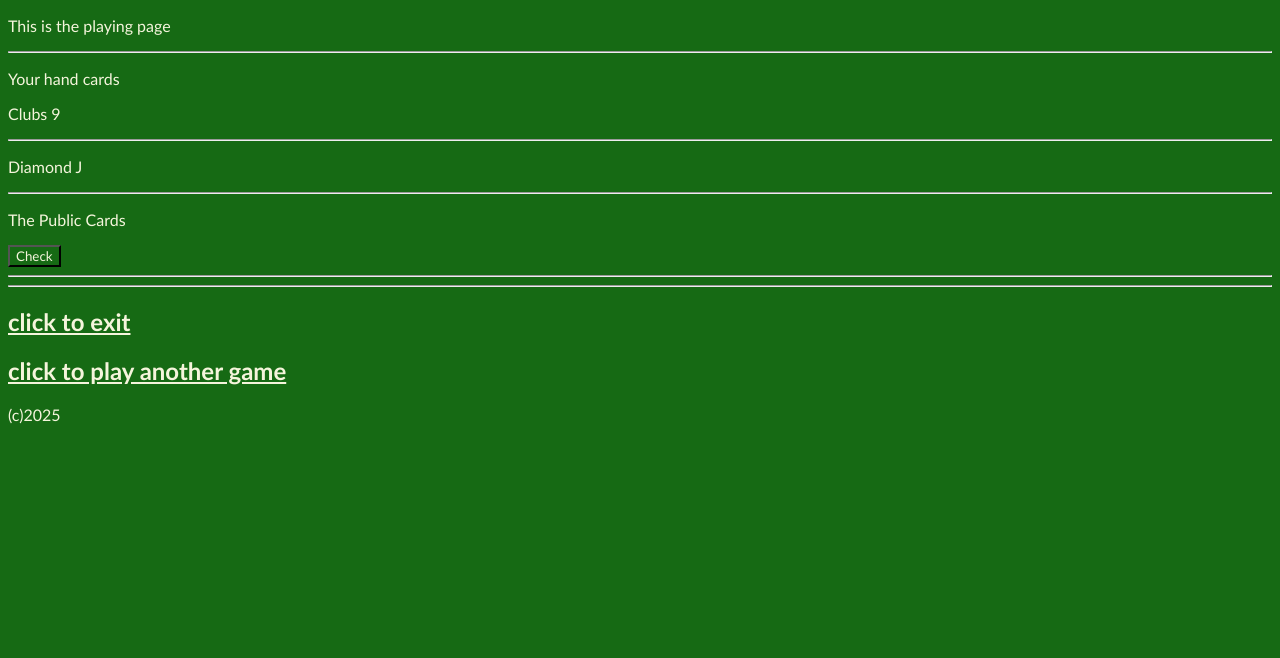
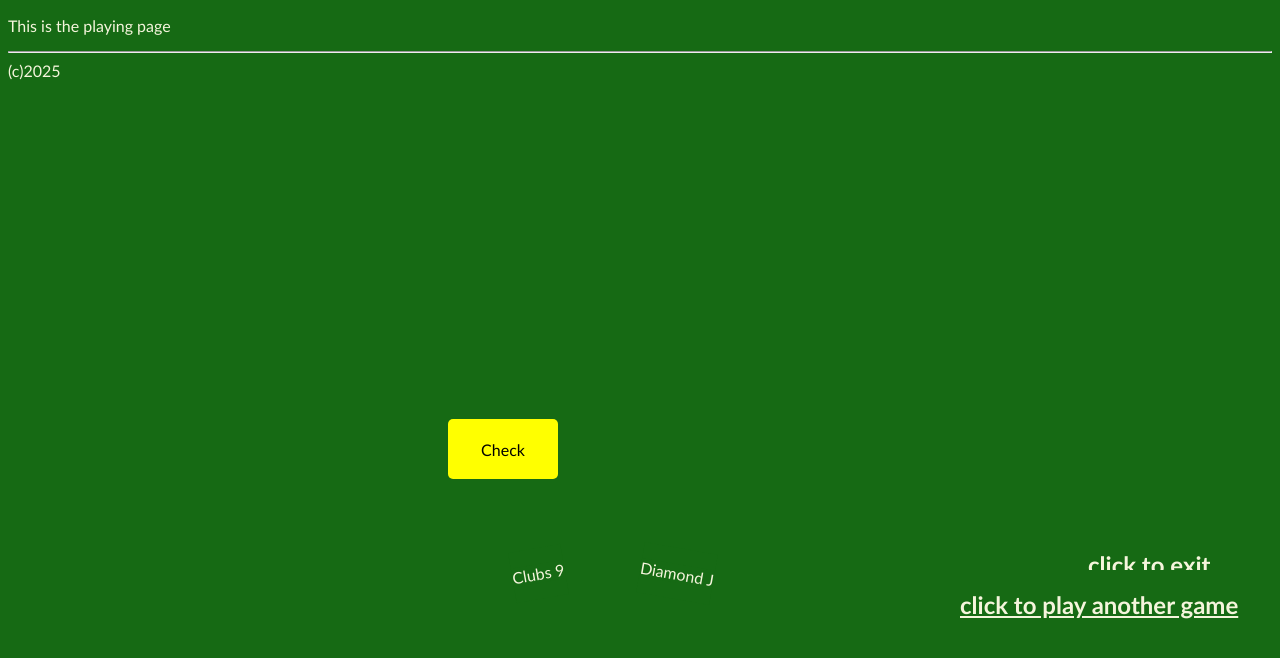
Before and after one commit to jasper22624/12-DTP, a Flask app: page /play in a window 1280 px wide. Shown: the part 121-779 px from the top of the page. Run offline with Flask 3, Linux system fonts and the light colour scheme; data comes from the database, SQL or seed files in the repository; both versions use the stored data as it was after the commit.

Commit message:
added style for html

```diff
--- a/app.py
+++ b/app.py
@@ -1,6 +1,8 @@
 from flask import Flask, render_template
 import sqlite3
 import random
+
+
 select = []
 ran = 0
 cardss = []
@@ -9,15 +11,17 @@ money1 = money
 cardss1=[]
 cardssp=[]
 
-
+#The following code is for creating a table called 'Money'
+#This is for storage of varible - money
 conn = sqlite3.connect('data.db')
 cursor = conn.cursor()
 
+#if the data.db is intialized, we need to add table
 cursor.execute("CREATE TABLE IF NOT EXISTS Money (id INTEGER PRIMARY KEY, money INTEGER)")
 conn.commit()
 
 cursor.execute("UPDATE Money SET money = ? WHERE id = ?", (money, 1))
-if cursor.rowcount == 0:
+if cursor.rowcount == 0: #if the data.db is intialized, we need to add data
     cursor.execute("INSERT INTO Money (id, money) VALUES (?, ?)", (1, money))
 conn.commit()
 
@@ -55,6 +59,9 @@ def play():
     y2c = []
     yp = []
     ypc = []
+    won = "none"
+
+    #the following code is for extract data from table - "Money"
     conn = sqlite3.connect('data.db')
     cursor = conn.cursor()
     cursor.execute("select Money.money from Money where id=1")
@@ -62,8 +69,9 @@ def play():
     money = moneyl[0][0]
     conn.close()
     money1 = money
-    won = "none"
-        #player's\/
+
+
+        #player's cards extraction
     for i in range(1,3):
         conn = sqlite3.connect('data.db')
         cursor = conn.cursor()
@@ -78,7 +86,9 @@ def play():
         y1c.append(cards[0][1])
         p.append(cards[0][3])
         conn.close()
-        #bot's\/
+
+
+        #bot's cards extraction
     for i in range(1,3):
         conn = sqlite3.connect('data.db')
         cursor = conn.cursor()
@@ -93,7 +103,9 @@ def play():
         y2c.append(cards[0][1])
         p1.append(cards[0][3])
         conn.close()
-        #public cards\/
+
+
+        #public cards cards extraction
     for i in range(1,6):
         conn = sqlite3.connect('data.db')
         cursor = conn.cursor()
@@ -111,11 +123,12 @@ def play():
         conn.close()
 
 
+    #The following code is for assess the cards of player
     z = 0
     score = 0
     threes = False
     card = 0
-# y.append(input("enter 7 nums,seperate with space, use 14 for A\n").split())
+    # y.append(input("enter 7 nums,seperate with space, use 14 for A\n").split())
     y1.extend(yp)
     y1c.extend(ypc)
     y.append(y1)
@@ -203,6 +216,9 @@ def play():
                 else:
                     print("there is a flush in here")
                     score += 5
+            # the code above is checking flush and stright flush
+            # because the 7 cards can not form full house and flush at once
+            # the assess of stright flush can go after the full house
             else:
                 z = 0
                 T = 0
@@ -271,6 +287,10 @@ def play():
                                 score = 0
                                 i.sort()
                                 card = y[0][6]
+                            # the code above is checking pairs and Big card
+
+
+    #The following code is for assess the cards of CPU
     z = 0
     score1 = 0
     y = []
@@ -365,6 +385,9 @@ def play():
                 else:
                     print("there is a flush in here")
                     score1 += 5
+            # the code above is checking flush and stright flush
+            # because the 7 cards can not form full house and flush at once
+            # the assess of stright flush can go after the full house
             else:
                 z = 0
                 T = 0
@@ -433,6 +456,10 @@ def play():
                                 score1 = 0
                                 i.sort()
                                 card1 = y[0][6]
+                            # the code above is checking pairs and Big card
+
+
+    # the following code is for compare the cards
     print(card)
     print(card1)
     if score > score1:
@@ -453,6 +480,8 @@ def play():
             money += 0
     print("\n")
 
+
+    # after update money, we need to update to the data.db
     conn = sqlite3.connect('data.db')
     cursor = conn.cursor()
     cursor.execute("UPDATE Money SET money = ? WHERE id = ?", (money, 1))
--- a/first_flask/templates/header.html
+++ b/first_flask/templates/header.html
@@ -1,5 +1,3 @@
-<hr>
-<h1>
+<div style="background-color: #249450; position: absolute; left: 50%;">
     My Site!
-</h1>
-<hr>
+</div>
--- a/static/style.css
+++ b/static/style.css
@@ -3,3 +3,30 @@
     background-color: #166A14;
     color: beige;
 }
+
+
+.check {
+    background-color: yellow;
+    color: black;
+    width: 110px;
+    height: 60px;
+    border: none;
+    border-radius: 5px;
+    font-size: 16px;
+    cursor: pointer;
+    transition: background-color 1.3s ease;
+    position: fixed;
+    bottom: 200px;
+    left: 35%;
+}
+
+
+button:hover {
+    background-color: #4fa14d;
+  }
+
+
+.player {
+    bottom: 10%;
+    left: 45%;
+}
--- a/templates/play.html
+++ b/templates/play.html
@@ -3,60 +3,51 @@
 <p>This is the playing page</p>
 <hr>
 
-<p>Your hand cards</p>
+<div class="player" style="position: absolute;bottom: 10%;left: 40%;transform: rotate(-10deg);">
+    <p>{{cards[0][0][3]}}</p>
+</div>
 
-{% for card in cards %}
-<p>{{card[0][3]}}</p>
-<hr>
-{% endfor %}
+<div class="player" style="position: absolute;bottom: 10%;left: 50%;transform: rotate(10deg);">
+    <p>{{cards[1][0][3]}}</p>
+</div>
 
-<p>The Public Cards</p>
-
-<button id="showBtn">Check</button>
+<button class="check" id="showBtn">Check</button>
 
 <div id="hiddenContent" style="display: none;">
-  {{cardsp[0][0][3]}}
-  <hr>
-  {{cardsp[1][0][3]}}
-  <hr>
-  {{cardsp[2][0][3]}}
-  <hr>
-    <button id="showBtn3">Check</button>
+  <div id="hiddenContent0" style="position: absolute;bottom: 50%;left: 35%;">
+    {{cardsp[0][0][3]}}
+  </div>
+  <div id="hiddenContent1" style="position: absolute;bottom: 50%;left: 40%;">
+    {{cardsp[1][0][3]}}
+  </div>
+  <div id="hiddenContent2" style="position: absolute;bottom: 50%;left: 45%;">
+    {{cardsp[2][0][3]}}
+  </div>
+    <button class="check" id="showBtn3">Check</button>
 
     <div id="hiddenContent3" style="display: none;">
-        {{cardsp[3][0][3]}}
-        <hr>
-        <button id="showBtn4">Check</button>
+        <div id="hiddenContent22" style="position: absolute;bottom: 50%;left: 50%;">
+            {{cardsp[3][0][3]}}
+        </div>
+        <button class="check" id="showBtn4">Check</button>
 
         <div id="hiddenContent4" style="display: none;">
-            {{cardsp[4][0][3]}}
-            <hr>
-            <button id="showBtn5">Results</button>
+            <div id="hiddenContent32" style="position: absolute;bottom: 50%;left: 55%;">
+                {{cardsp[4][0][3]}}
+            </div>
+            <button class="check" id="showBtn5">Results</button>
 
             <div id="hiddenContent5" style="display: none;">
-                <p>{{won}}</p>
-                <hr>
-                <button id="showBtn6">Opponent's Card</button>
+                <div id="hiddenContent42" style="position: absolute;bottom: 30%;left: 33%;font-size: 32px;">
+                    {{won}}
+                    Your current money: {{money}}
+                </div>
+                <button class="check" id="showBtn6">Opponent's Card</button>
 
                 <div id="hiddenContent6" style="display: none;">
                     <p>bot1's cards</p>
                     <p>{{cards1[0][0][3]}}</p>
                     <p>{{cards1[1][0][3]}}</p>
-                    <hr>
-                    <button id="showBtn7">Your money: {{money1}}</button>
-
-                    <div id="hiddenContent7" style="display: none;">
-                        <p> Your current money: {{money}}</p>
-                    </div>
-
-                    <script>
-                    document.getElementById('showBtn7').onclick = function() {
-                        const content = document.getElementById('hiddenContent7');
-                        content.style.display = 'block'; // Show the hidden content
-                        this.style.display = 'none';     // Hide the button itself
-                    }
-                    </script>
-                    </div>
                 </div>
 
                 <script>
@@ -94,7 +85,6 @@
         this.style.display = 'none';     // Hide the button itself
     }
     </script>
-    <hr>
 
 
 </div>
@@ -106,16 +96,15 @@
     this.style.display = 'none';     // Hide the button itself
   }
 </script>
-<hr>
 
 
 
-<a href="home">
+<a href="home" style="position: absolute;bottom: 10%;left: 85%;">
     <h2>click to exit</h2>
 </a>
 
 
-<a href="play">
+<a href="play" style="position: absolute;bottom: 5%;left: 75%;">
     <h2>click to play another game</h2>
 </a>
 {% endblock %}
```
Also changed, not shown: data.db.
